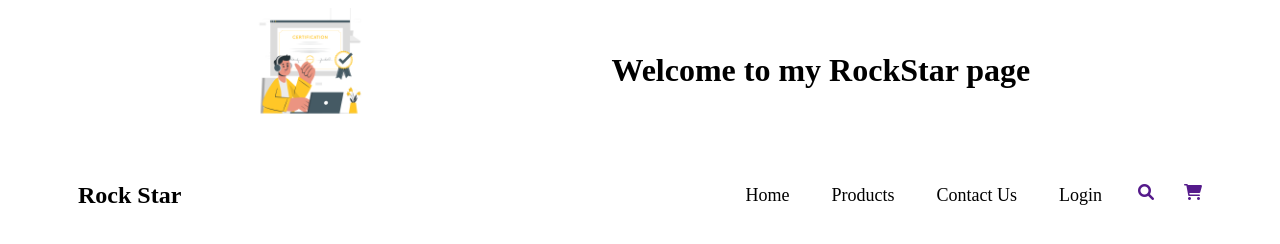
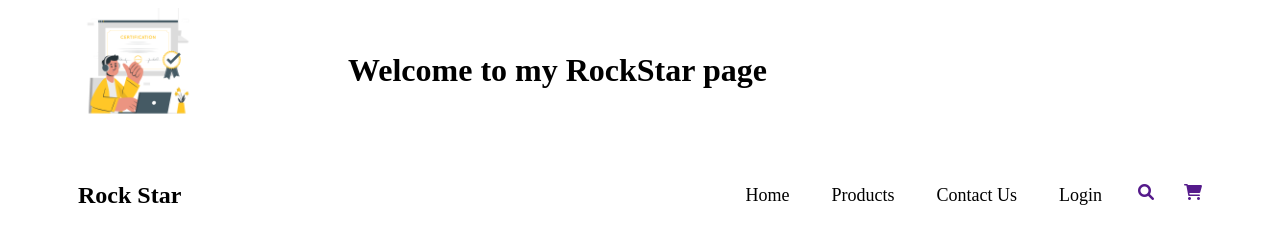
Before and after one commit to arburhan/Rock-Star, a plain HTML site: page index.html in a window 1280 px wide. Drawn offline with Linux system fonts and the light colour scheme.

Commit message:
fix space issue

```diff
--- a/index.html
+++ b/index.html
@@ -21,7 +21,7 @@
             <div class="topImage">
                 <img src="./Images/Certification-cuate.png" alt="">
             </div>
-            <div>
+            <div class="topText">
                 <h1>Welcome to my RockStar page</h1>
             </div>
         </div>
--- a/style.css
+++ b/style.css
@@ -1,9 +1,15 @@
 .topSection {
     display: flex;
     align-items: center;
-    justify-content: space-evenly;
 }
 
+.topText {
+    padding-left: 150px;
+}
+
+.topImage {
+    padding-left: 70px;
+}
 
 .topImage img {
     width: 120px;
```
